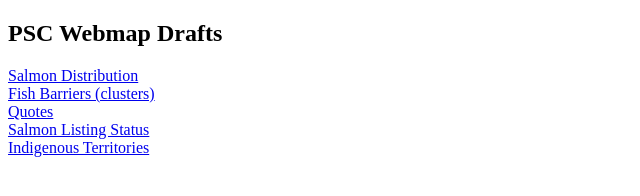
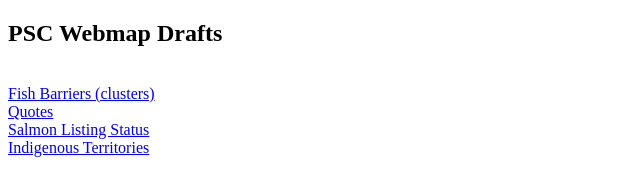
Before and after one commit to alin7138/psc_salmon_map, a plain HTML site: page index.html in a window 1280 px wide. Shown: the whole page, without its empty margins (0-640 px from the left). Drawn offline with Linux system fonts and the light colour scheme.

Commit message:
Update index.html

```diff
--- a/index.html
+++ b/index.html
@@ -10,7 +10,7 @@
     </head>
     <body>
         <h2>PSC Webmap Drafts</h2>
-        <a href="distribution.html">Salmon Distribution</a>
+
         <a href="barriers_clusters.html"> <br> Fish Barriers (clusters)</a>
         <a href="quotes.html"><br> Quotes</a>
         <a href="status.html"><br> Salmon Listing Status</a>
```
